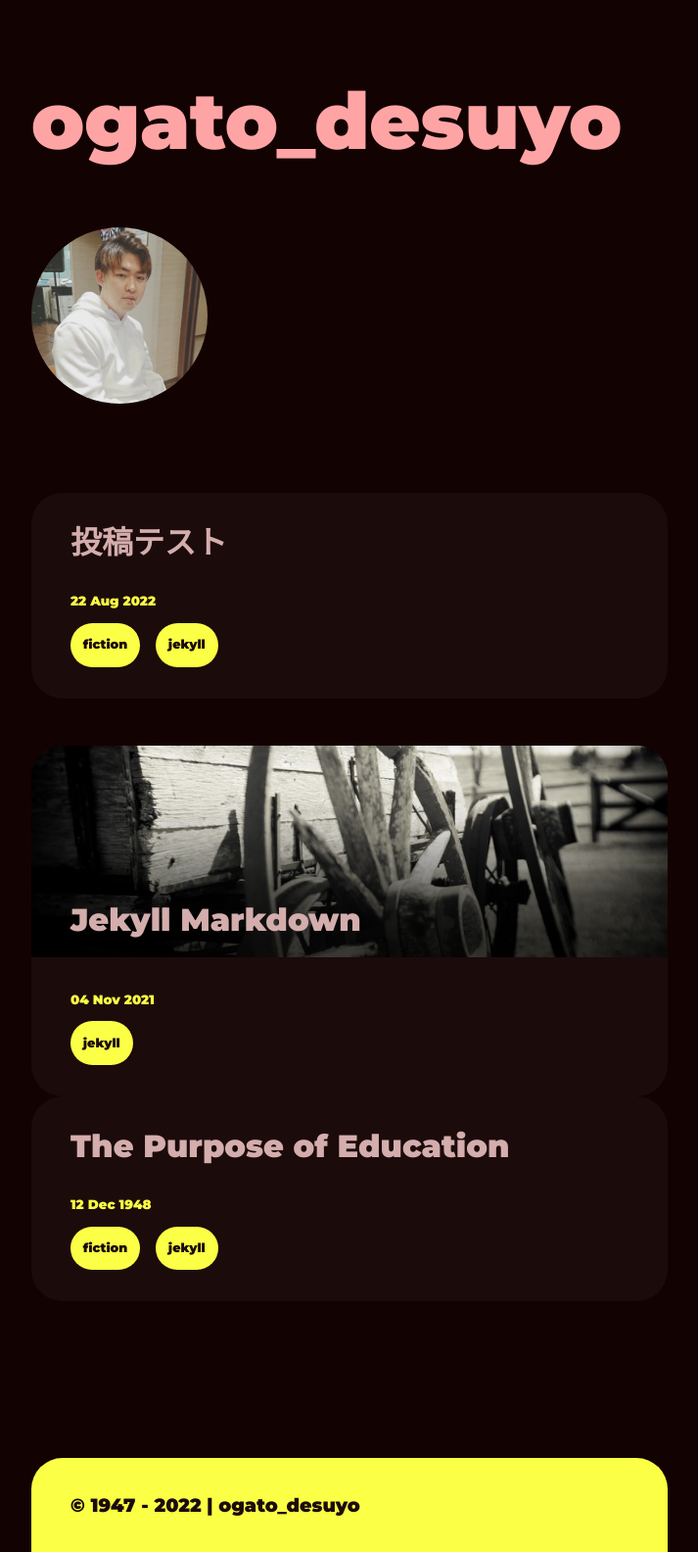
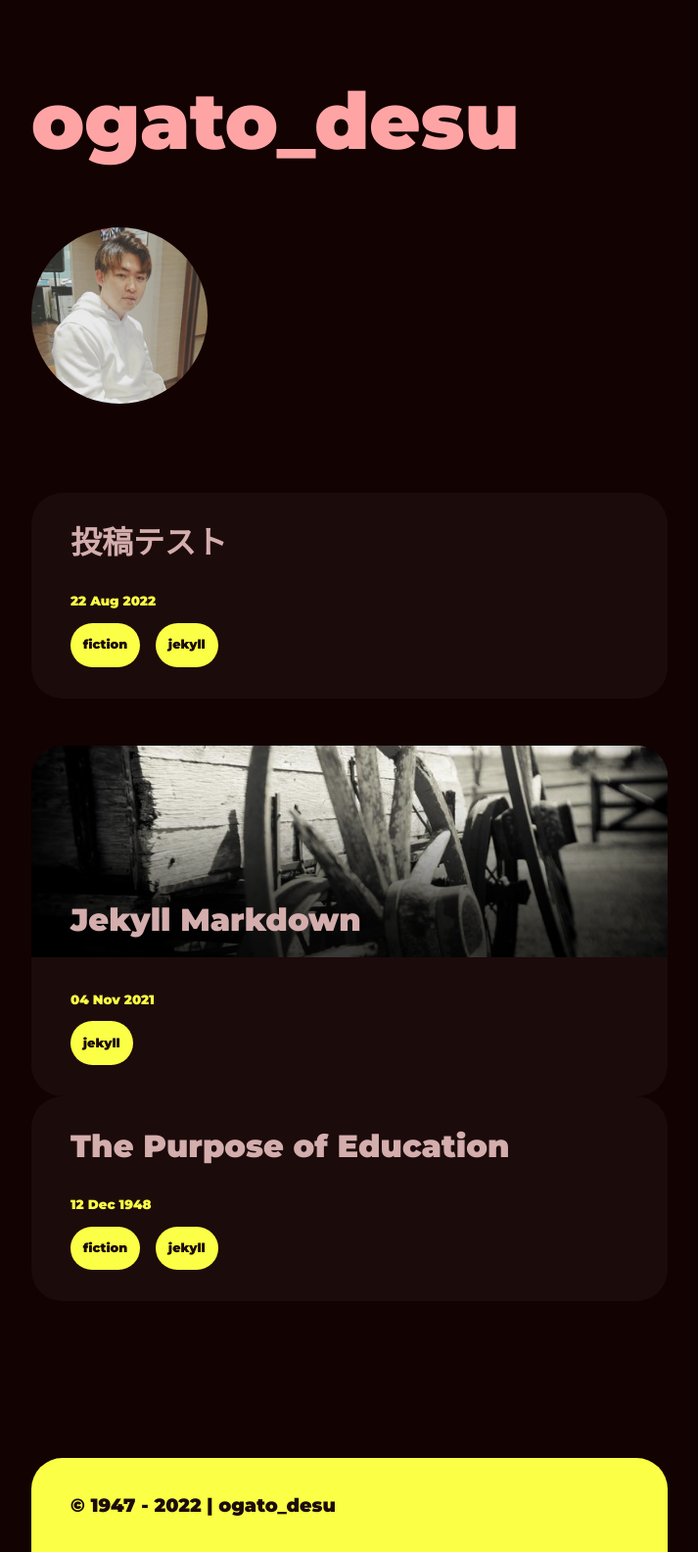
Before and after one commit to ogatodesuyo/ogatodesuyo.github.io, a Jekyll site: the page built from index.md, in a window 1280 px wide. Shown: the whole page at 98% size, without its empty margins (283-996 px from the left). Built offline with Jekyll 4.4.1, drawn with Linux system fonts in a browser that asks for light colours.

Commit message:
fix Github Actions

```diff
--- a/_config.yml
+++ b/_config.yml
@@ -1,4 +1,4 @@
-title: ogato_desuyo
+title: ogato_desu
 markdown: kramdown
 url: ""
 baseurl: ""
```
Also changed, not shown: .github/workflows/pages.yml (deleted).
